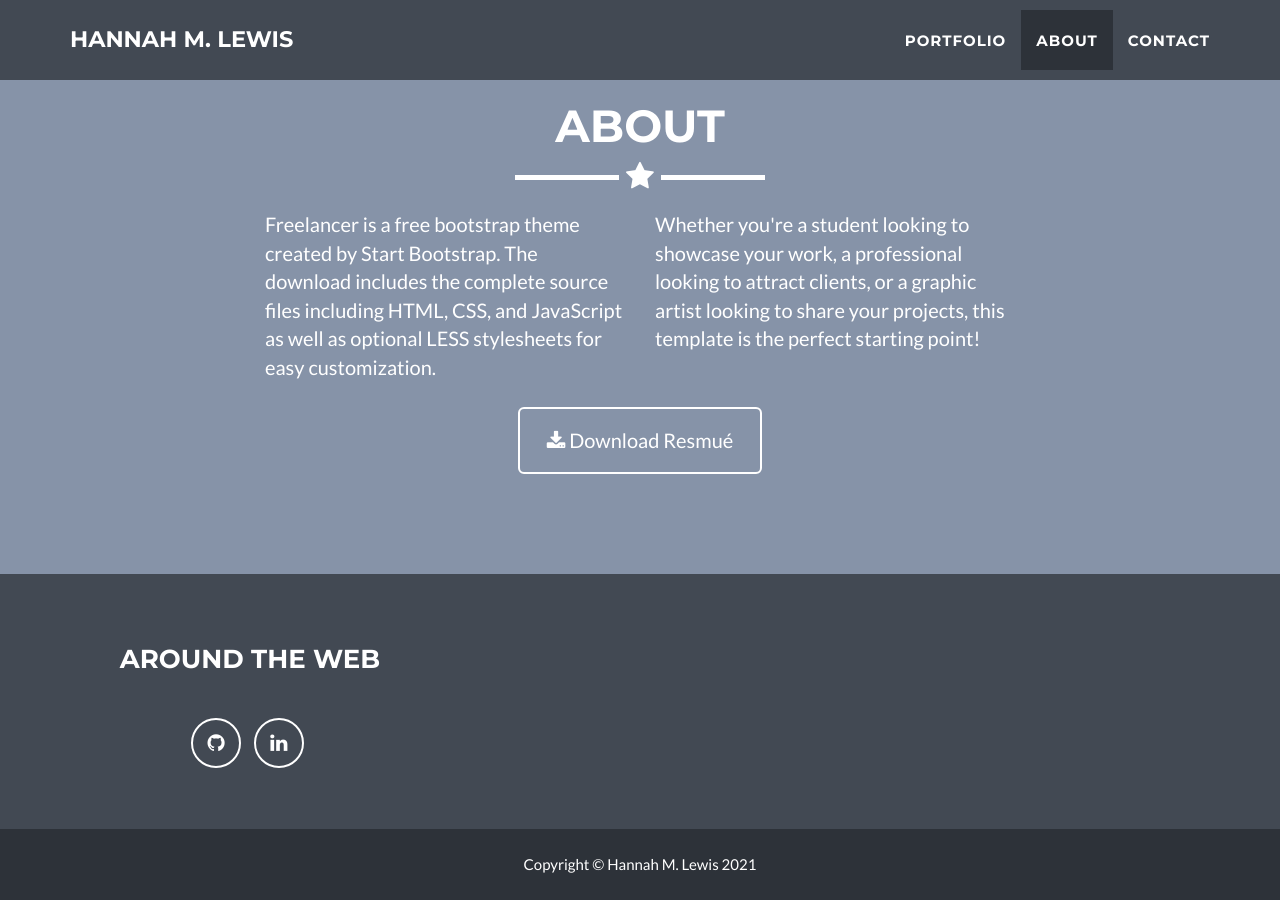
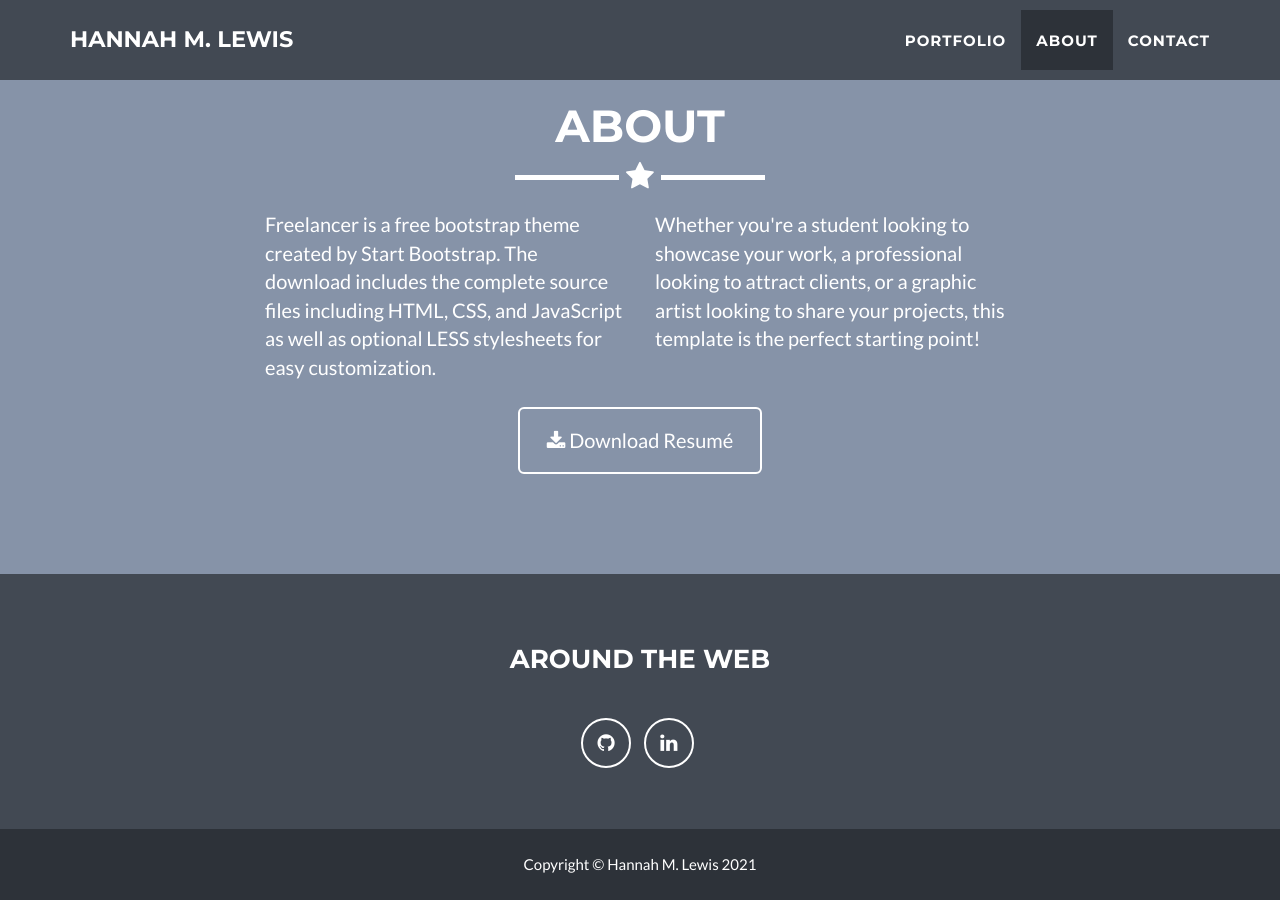
Before and after one commit to hmlewis-astro/hmlewis-astro.github.io, a Jekyll site: the page built from _posts/2014-07-18-project-1.markdown, in a window 1280 px wide and 900 px high, scrolled down 1754 px. Built offline with Jekyll 4.4.1, drawn with Linux system fonts in a browser that asks for light colours.

Commit message:
issue with footer

```diff
--- a/_includes/about.html
+++ b/_includes/about.html
@@ -16,7 +16,7 @@
                 </div>
                 <div class="col-lg-8 col-lg-offset-2 text-center">
                     <a href="downloads/LewisH_Resume_SP21_v2.pdf" download="LewisH_resume" class="btn btn-lg btn-outline">
-                        <i class="fa fa-download"></i> Download Resmu&eacute;
+                        <i class="fa fa-download"></i> Download Resum&eacute;
                     </a>
                 </div>
             </div>
--- a/_includes/footer.html
+++ b/_includes/footer.html
@@ -11,7 +11,7 @@
 		                    {% endfor %}
                         </p>
                     </div>-->
-                    <div class="footer-col col-md-4">
+                    <div class="footer-col col-lg-12">
                         <h3>{{ site.footer.social }}</h3>
                         <ul class="list-inline">
                             {% for network in site.social %}
```
